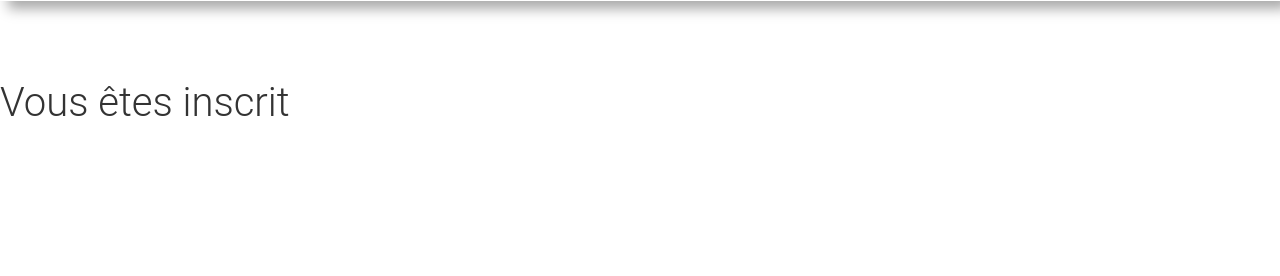
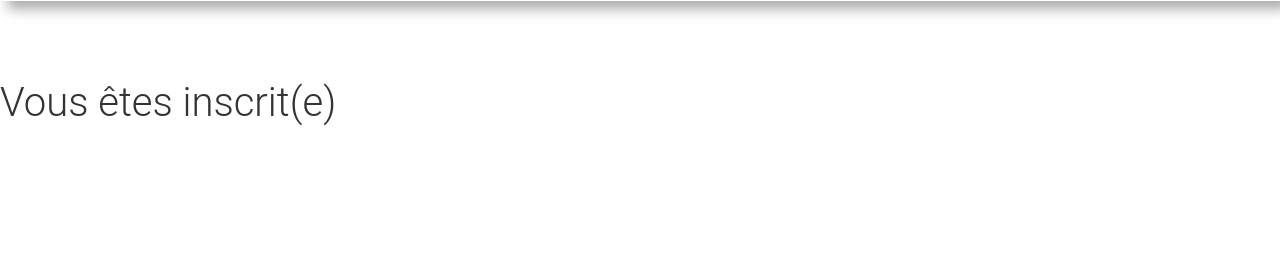
Before and after one commit to Kleiin96/ProjetPhoto, a PHP site: page /inscription.php in a window 1280 px wide. Shown: the part 285-561 px from the top of the page. Run offline with PHP 8.4, Linux system fonts and the light colour scheme; the visitor is signed in with stand-in values (Sample User, id 1); some libraries are stand-ins or nearby versions.

Commit message:
login et inscription

```diff
--- a/inscription.php
+++ b/inscription.php
@@ -21,7 +21,7 @@ include "header.php"
 if(isset($_SESSION["username"])) {
 
     ?>
-    <h1 class="title">Vous êtes inscrit</h1>
+    <h1 class="title">Vous êtes inscrit(e)</h1>
     <?php
 }else {
     ?>
```
